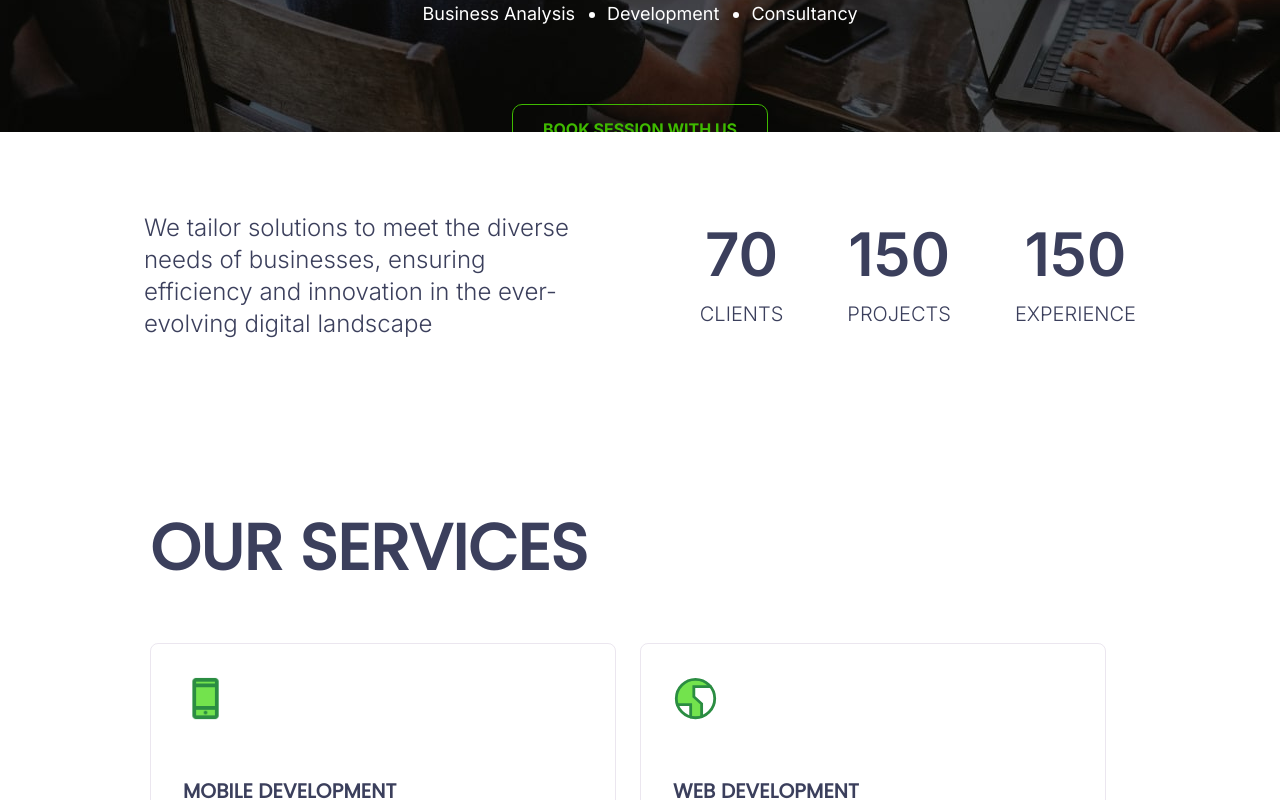
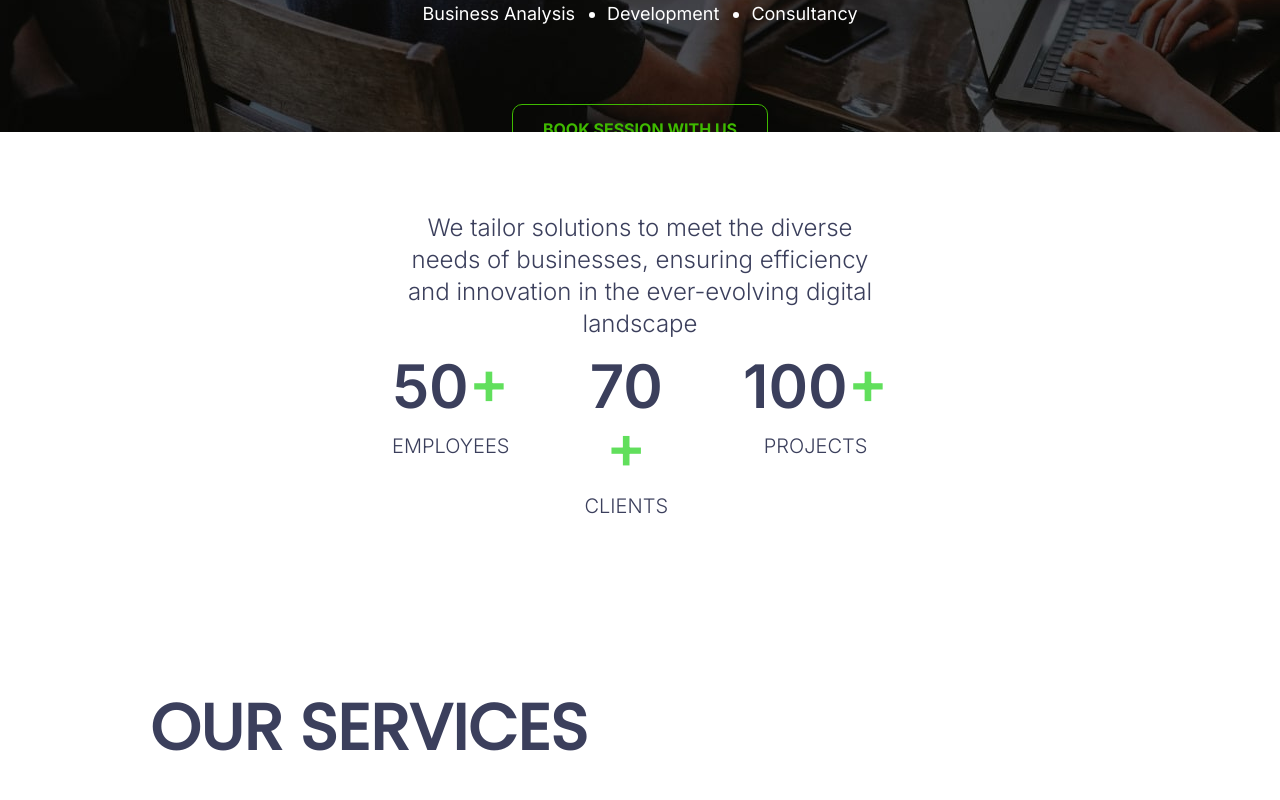
Before and after one commit to Raahim-Ali/Lozdon, a Next.js app: page / in a window 1280 px wide. Shown: the part 668-1468 px from the top of the page. Built offline with nearby package versions, Linux system fonts and the light colour scheme.

Commit message:
conter set

```diff
--- a/app/Home/Idea.js
+++ b/app/Home/Idea.js
@@ -27,7 +27,7 @@ function Idea() {
         >
           <img
             style={{ marginRight: "10px" }}
-            src={"/Assets/Home/calendly.svg"}
+            src="/Assets/Home/calendly.svg"
           />
           <p className="btnText poppins uppercase">Schedule Google Meeting</p>
         </button>
--- a/app/single-service/container/CustomerCount.js
+++ b/app/single-service/container/CustomerCount.js
@@ -1,42 +1,46 @@
+"use client";
 import React from "react";
+import CountUp from "react-countup";
 
 export default function CustomerCount() {
   return (
-    <div className="flex flex-col gap-8 text-center px-8 py-6 sm:justify-between sm:items-center w-full  md:py-20  md:px-10  md:gap-4 md:flex-row xl:px-36 ">
-      <div className="w-full md:w-1/2 lg:w-3/5">
-        <h5 className="inter text-xl  font-light  text-primaryTextColor sm:text-left md:text-left   lg:w-4/5 md:text-2xl sm:text-2xl">
+    <div className="flex flex-col gap-12 text-center px-8 py-6 justify-between items-center w-full  md:py-20  md:px-10  md:gap-4  xl:px-36 ">
+      <div className="w-full flex justify-center ">
+        <h5 className="inter text-xl  font-light  text-primaryTextColor   w-1/2  md:text-2xl sm:text-2xl">
           We tailor solutions to meet the diverse needs of businesses, ensuring
           efficiency and innovation in the ever-evolving digital landscape
         </h5>
       </div>
-      <div className="flex flex-col justify-center xl:gap-16 sm:flex-row sm:gap-16 md:w-1/2  lg:justify-end md:gap-8 gap-3">
-        <div className="flex flex-row  justify-center items-center gap-4 sm:flex-col ">
+      <div className="flex flex-col justify-center  xl:gap-16 sm:flex-row sm:gap-16 md:w-1/2   md:gap-8 gap-3">
+        <div className="flex    items-center  gap-4 flex-col ">
           <p className="text-3xl sm:text-6xl text-center  font-semibold poppins text-primaryTextColor">
-            70
+            <CountUp end={50} />
+            <span className="text-[#61DF5C]">+</span>
+          </p>
+          <div className="flex items-center ">
+            <p className="uppercase inter text-center text-sm sm:text-xl text-primaryTextColor font-light">
+              Employees
+            </p>
+          </div>
+        </div>
+        <div className="flex  items-center gap-4 flex-col">
+          <p className="text-3xl sm:text-6xl text-center font-semibold poppins text-primaryTextColor">
+            <CountUp end={70} /> <span className="text-[#61DF5C]">+</span>
           </p>
           <div className="flex items-center">
-            <p className="uppercase inter text-center text-sm sm:text-xl text-primaryTextColor font-light">
+            <p className="uppercase text-center inter text-sm sm:text-xl  text-primaryTextColor font-light">
               Clients
             </p>
           </div>
         </div>
-        <div className="flex flex-row justify-center gap-4 sm:flex-col">
-          <p className="text-3xl sm:text-6xl text-center font-semibold poppins text-primaryTextColor">
-            150
+        <div className="flex   gap-4 flex-col ">
+          <p className="text-3xl sm:text-6xl text-center font-semibold poppins text-primaryTextColor ">
+            <CountUp end={100} />
+            <span className="text-[#61DF5C]">+</span>
           </p>
-          <div className="flex items-center">
-            <p className="uppercase text-center inter text-sm sm:text-xl  text-primaryTextColor font-light">
+          <div className="flex justify-center items-center">
+            <p className="w-3/4 uppercase inter text-center text-sm sm:text-xl text-primaryTextColor font-light">
               Projects
-            </p>
-          </div>
-        </div>
-        <div className="flex flex-row justify-center gap-4 sm:flex-col ">
-          <p className="text-3xl sm:text-6xl text-center font-semibold poppins text-primaryTextColor ">
-            150
-          </p>
-          <div className="flex items-center">
-            <p className="uppercase inter text-center text-sm sm:text-xl text-primaryTextColor font-light">
-              Experience
             </p>
           </div>
         </div>
--- a/package.json
+++ b/package.json
@@ -13,6 +13,7 @@
     "next": "14.0.3",
     "nodemailer": "^6.9.8",
     "react": "^18",
+    "react-countup": "^6.5.0",
     "react-dom": "^18",
     "react-responsive-carousel": "^3.2.23",
     "swiper": "^11.0.5"
```
Also changed, not shown: 1 other file (tests, documents, lock files or other folders).
